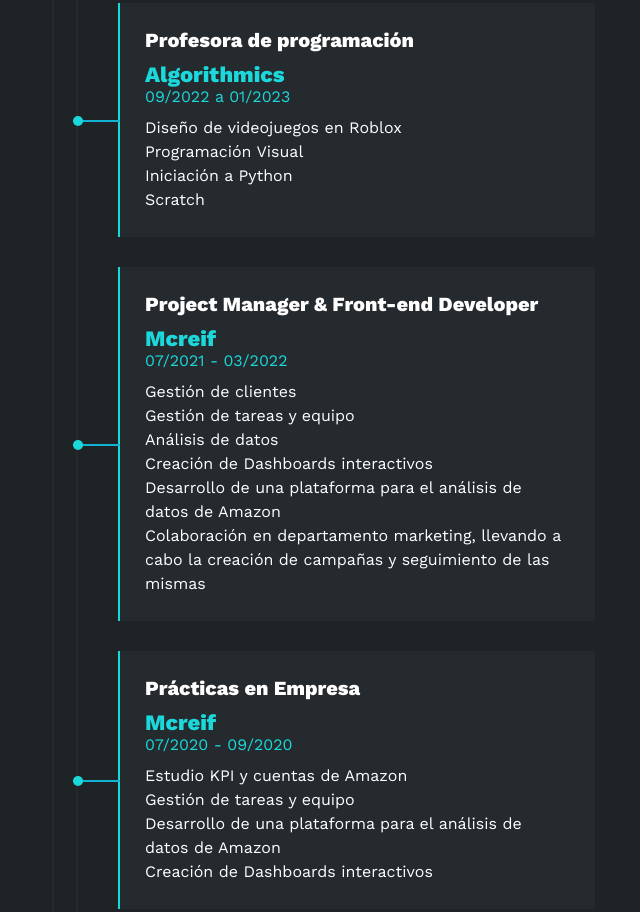
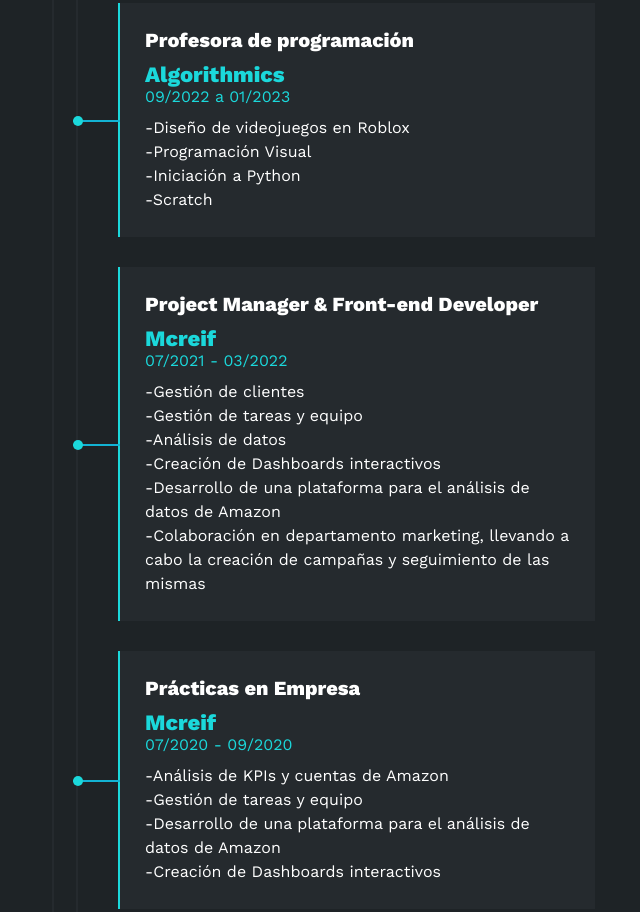
Before and after one commit to gemaaloopez/gemaaloopez.github.io, a plain HTML site: page index.html in a window 1280 px wide. Shown: the part 2693-3605 px from the top of the page, without its empty margins (575-1215 px from the left). Drawn offline with nearby package versions, Linux system fonts and the light colour scheme.

Commit message:
Update index.html

```diff
--- a/index.html
+++ b/index.html
@@ -269,10 +269,10 @@ Apasionada por impulsar la eficiencia operativa y contribuir al éxito organizac
                         <h4>Profesora de programación</h4>
                         <span class="casa">Algorithmics</span>
                         <span class="fecha">09/2022 a 01/2023</span>
-                        <p>Diseño de videojuegos en Roblox</p>
-                        <p>Programación Visual</p>
-                        <p>Iniciación a Python</p>
-                        <p>Scratch</p>
+                        <p>-Diseño de videojuegos en Roblox</p>
+                        <p>-Programación Visual</p>
+                        <p>-Iniciación a Python</p>
+                        <p>-Scratch</p>
                         <div class="conectord">
                             <div class="circulod"></div>
                         </div>
@@ -281,12 +281,12 @@ Apasionada por impulsar la eficiencia operativa y contribuir al éxito organizac
                         <h4>Project Manager & Front-end Developer</h4>
                         <span class="casa">Mcreif</span>
                         <span class="fecha">07/2021 - 03/2022</span>
-                        <p>Gestión de clientes</p>
-                        <p>Gestión de tareas y equipo</p>
-                        <p>Análisis de datos</p>
-                        <p>Creación de Dashboards interactivos</p>
-                        <p>Desarrollo de una plataforma para el análisis de datos de Amazon</p>
-                        <p>Colaboración en departamento marketing, llevando a cabo la creación de campañas y seguimiento
+                        <p>-Gestión de clientes</p>
+                        <p>-Gestión de tareas y equipo</p>
+                        <p>-Análisis de datos</p>
+                        <p>-Creación de Dashboards interactivos</p>
+                        <p>-Desarrollo de una plataforma para el análisis de datos de Amazon</p>
+                        <p>-Colaboración en departamento marketing, llevando a cabo la creación de campañas y seguimiento
                             de las mismas</p>
                         <div class="conectord">
                             <div class="circulod"></div>
@@ -296,10 +296,10 @@ Apasionada por impulsar la eficiencia operativa y contribuir al éxito organizac
                         <h4>Prácticas en Empresa</h4>
                         <span class="casa">Mcreif</span>
                         <span class="fecha">07/2020 - 09/2020</span>
-                        <p>Estudio KPI y cuentas de Amazon</p>
-                        <p>Gestión de tareas y equipo</p>
-                        <p>Desarrollo de una plataforma para el análisis de datos de Amazon</p>
-                        <p>Creación de Dashboards interactivos</p>
+                        <p>-Análisis de KPIs y cuentas de Amazon</p>
+                        <p>-Gestión de tareas y equipo</p>
+                        <p>-Desarrollo de una plataforma para el análisis de datos de Amazon</p>
+                        <p>-Creación de Dashboards interactivos</p>
                         <div class="conectord">
                             <div class="circulod"></div>
                         </div>
```
